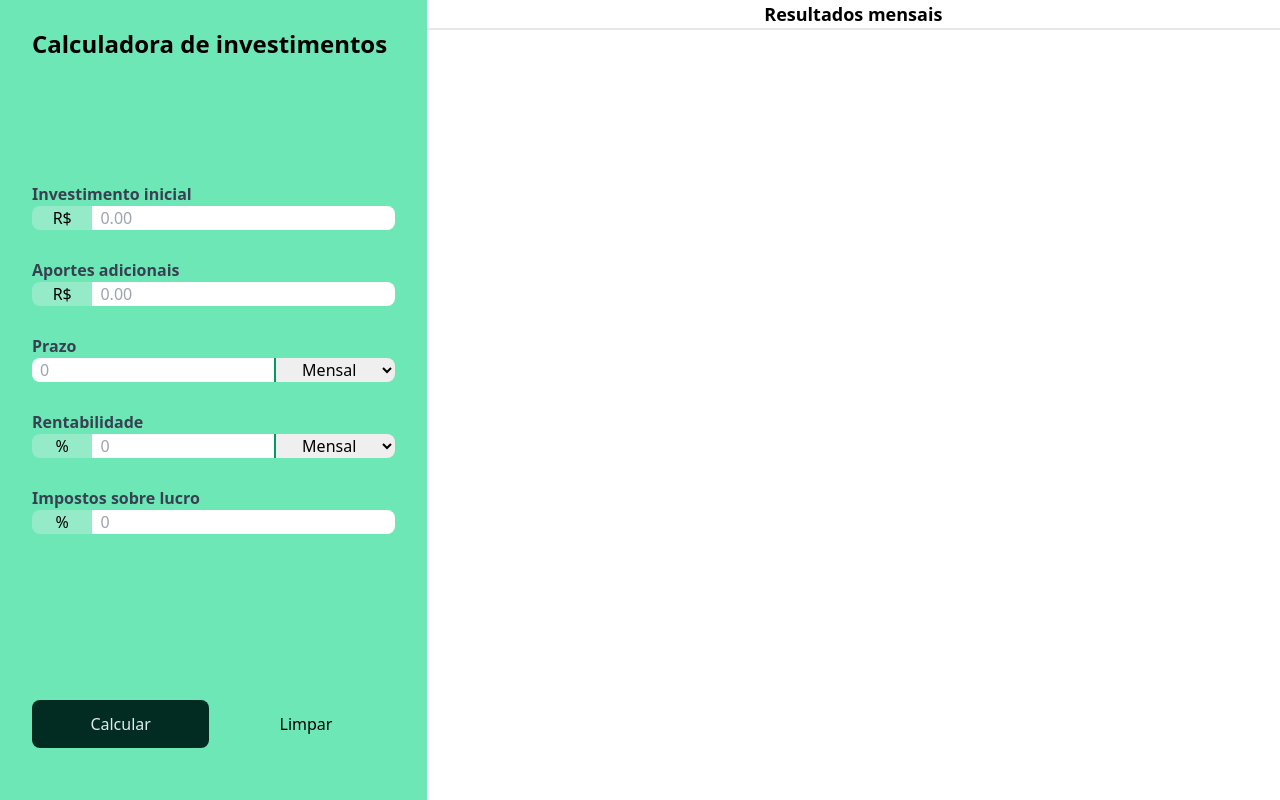
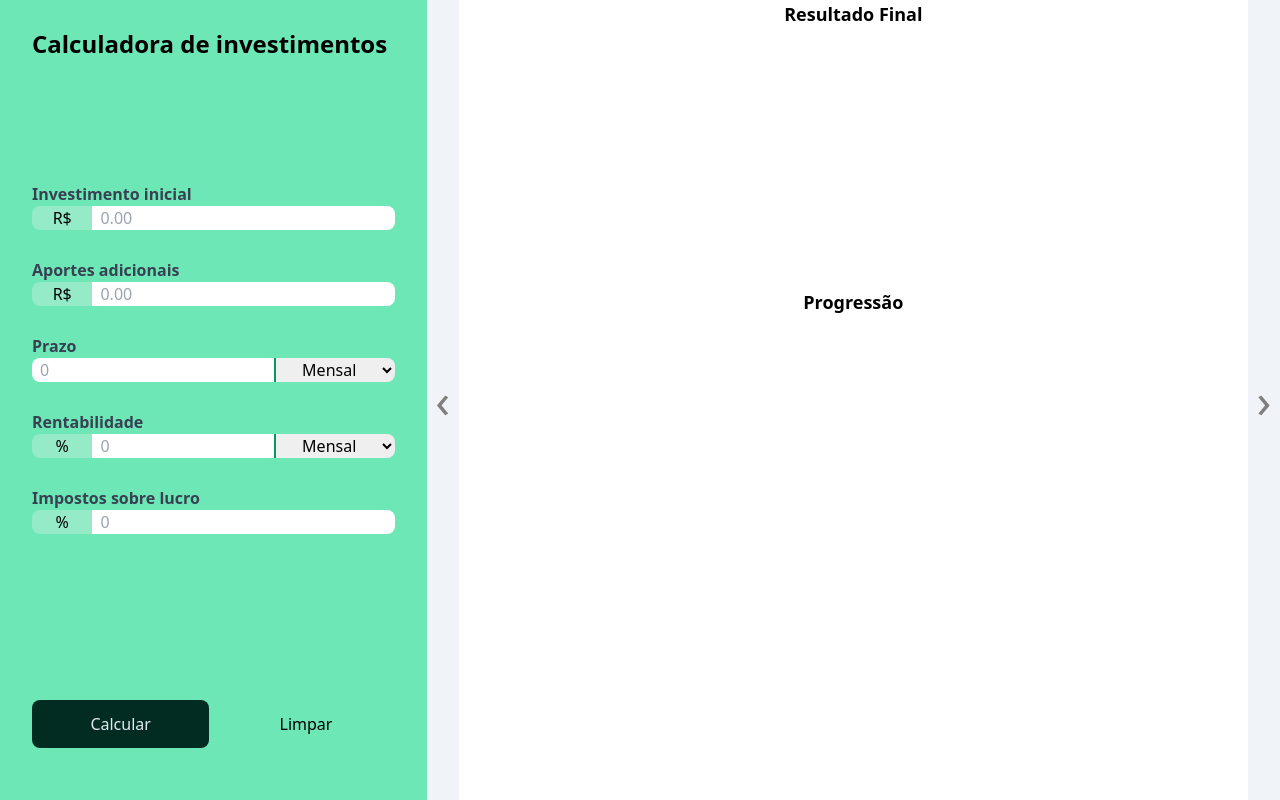
Before and after one commit to Twistywasabi/projetoCalculadoraInvestimentos, a website built with Vite: page index.html in a window 1280 px wide. Built offline with nearby package versions, Linux system fonts and the light colour scheme.

Commit message:
Criação TabelaCarrossel

```diff
--- a/index.html
+++ b/index.html
@@ -141,8 +141,24 @@
         </button>
       </div>
     </aside>
-    <main class="row-span-2 col-span-2">
-      <!-- <section id="charts-container" class="h-full">
+    <main class="row-span-2 col-span-2 relative">
+      <button
+        id="slide-arrow-previous"
+        class="absolute top-0 bottom-0 left-0 text-5xl cursor-pointer bg-slate-200 opacity-50 w-8 hover:opacity-100 focus:opacity-100"
+      >
+        &#8249;
+      </button>
+      <button
+        id="slide-arrow-next"
+        class="absolute top-0 bottom-0 right-0 text-5xl cursor-pointer bg-slate-200 opacity-50 w-8 hover:opacity-100 focus:opacity-100"
+      >
+        &#8250;
+      </button>
+      <div
+        id="carousel"
+        class="h-full w-full flex overflow-x-scroll scroll-smooth"
+      >
+        <section id="charts-container" class="h-full basis-full shrink-0">
           <div class="h-[36%] flex flex-col items-center pb-10">
             <p class="font-bold text-lg">Resultado Final</p>
             <canvas id="final-money-distribution"></canvas>
@@ -151,14 +167,18 @@
             <p class="font-bold text-lg">Progressão</p>
             <canvas id="progression"></canvas>
           </div>
-      </section> -->
-      <section id="table-container" class="h-full overflow-y-auto">
+        </section>
+        <section
+          id="table-container"
+          class="h-full overflow-y-auto basis-full shrink-0"
+        >
           <p class="font-bold text-lg text-center">Resultados mensais</p>
           <table
             id="results-table"
             class="w-full max-h-full border border-separate"
           ></table>
         </section>
+      </div>
     </main>
     <script type="module" src="main.js"></script>
   </body>
--- a/main.js
+++ b/main.js
@@ -15,27 +15,30 @@ const columnsArray = [
   {
     columnLabel: "Total Investido",
     accessor: "investedAmount",
-    format: (numberInfo) => formatCurrency(numberInfo),
+    format: (numberInfo) => formatCurrencyToTable(numberInfo),
   },
   {
     columnLabel: "Rendimento Mensal",
     accessor: "interestReturns",
-    format: (numberInfo) => formatCurrency(numberInfo),
+    format: (numberInfo) => formatCurrencyToTable(numberInfo),
   },
   {
     columnLabel: "Rendimento Total",
     accessor: "totalInterestReturns",
-    format: (numberInfo) => formatCurrency(numberInfo),
+    format: (numberInfo) => formatCurrencyToTable(numberInfo),
   },
   {
     columnLabel: "Quantia total",
     accessor: "totalAmount",
-    format: (numberInfo) => formatCurrency(numberInfo),
+    format: (numberInfo) => formatCurrencyToTable(numberInfo),
   },
 ];
 
-function formatCurrency(value) {
+function formatCurrencyToTable(value) {
   return value.toLocaleString("pt-BR", { style: "currency", currency: "BRL" });
+}
+function formatCurrencyToGraph(value) {
+  return value.toFixed(2);
 }
 
 function renderProgression(event) {
@@ -74,10 +77,6 @@ function renderProgression(event) {
 
   console.log(finalInvestmentObject);
 
-  /*const finalInvestmentObject = returnsArray[returnsArray.length - 1];
-
-  console.log(finalInvestmentObject);
-
   doughnutChartReference = new Chart(finalMoneyChart, {
     type: "doughnut",
     data: {
@@ -85,11 +84,11 @@ function renderProgression(event) {
       datasets: [
         {
           data: [
-            formatCurrency(finalInvestmentObject.investedAmount),
-            formatCurrency(
+            formatCurrencyToGraph(finalInvestmentObject.investedAmount),
+            formatCurrencyToGraph(
               finalInvestmentObject.totalInterestReturns * (1 - taxRate / 100)
             ),
-            formatCurrency(
+            formatCurrencyToGraph(
               finalInvestmentObject.totalInterestReturns * (taxRate / 100)
             ),
           ],
@@ -112,14 +111,14 @@ function renderProgression(event) {
         {
           label: "Total Investido",
           data: returnsArray.map((investmentObject) =>
-            formatCurrency(investmentObject.investedAmount)
+            formatCurrencyToGraph(investmentObject.investedAmount)
           ),
           backgroundColor: "rgb(255, 99, 132)",
         },
         {
           label: "Retorno de investimento",
           data: returnsArray.map((investmentObject) =>
-            formatCurrency(investmentObject.interestReturns)
+            formatCurrencyToGraph(investmentObject.interestReturns)
           ),
           backgroundColor: "rgb(54, 162, 235)",
         },
@@ -137,7 +136,6 @@ function renderProgression(event) {
       },
     },
   });
-  */
 
   createTable(columnsArray, returnsArray, "results-table");
 }
@@ -206,6 +204,19 @@ for (const formElement of form) {
   }
 }
 
+const mainEl = document.querySelector("main");
+const carouselEl = document.getElementById("carousel");
+const nextButton = document.getElementById("slide-arrow-next");
+const previousButton = document.getElementById("slide-arrow-previous");
+
+nextButton.addEventListener("click", () => {
+  carouselEl.scrollLeft += mainEl.clientWidth;
+});
+
+previousButton.addEventListener("click", () => {
+  carouselEl.scrollLeft -= mainEl.clientWidth;
+});
+
 form.addEventListener("submit", renderProgression);
 //calculateButton.addEventListener("click", renderProgression); (IGNORAR)
 clearFormButton.addEventListener("click", clearForm);
```
Lines whose indentation alone changed are shown as unchanged.
